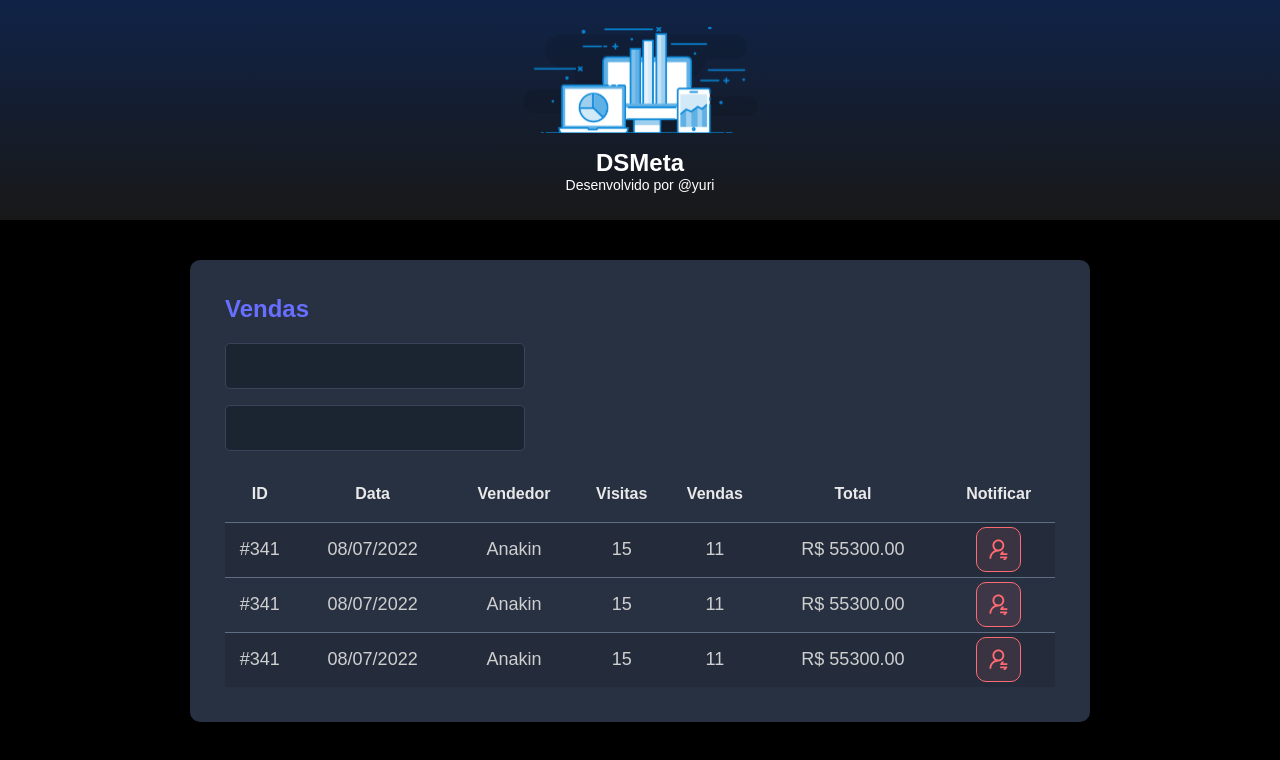
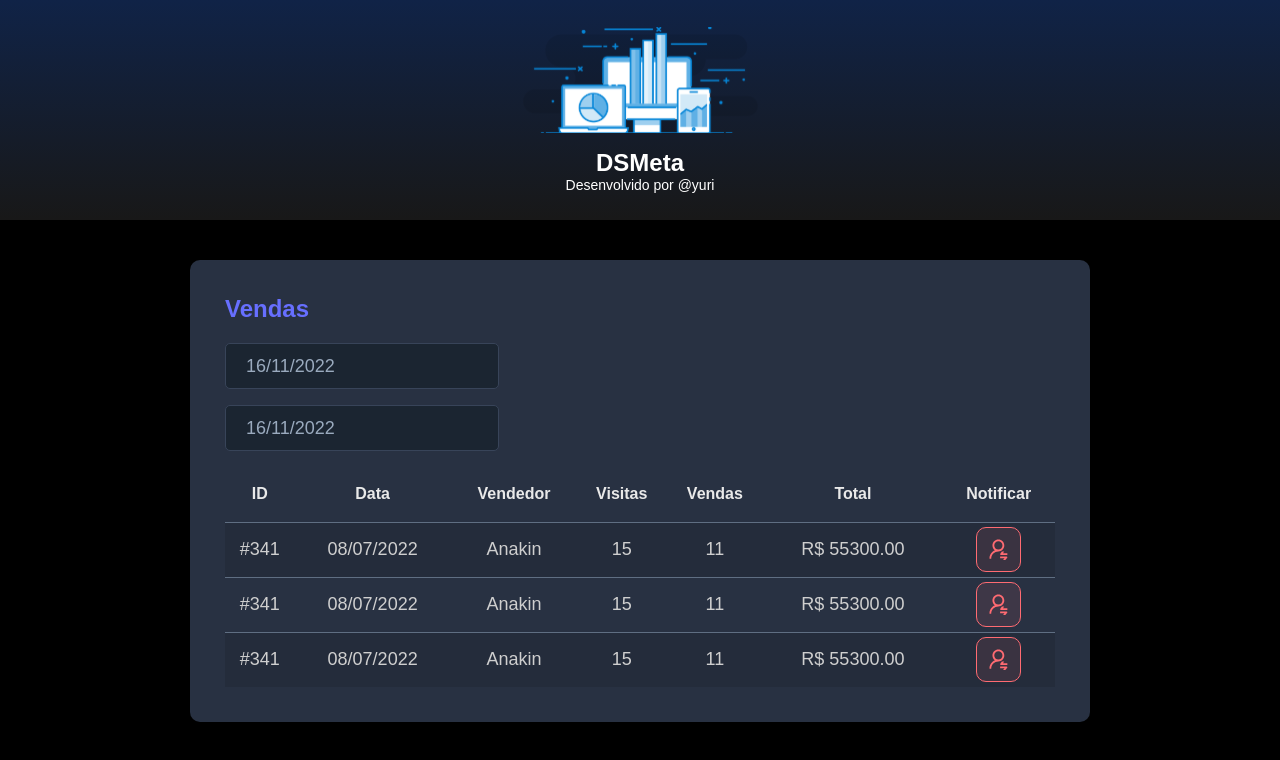
Before and after one commit to souzayuris/dsmeta, a React (Vite) app in the folder frontend/: page / in a window 1280 px wide. Shown: the top 760 px of the page. Built offline with nearby package versions, Linux system fonts and the light colour scheme.

Commit message:
DatePicker

```diff
--- a/frontend/package.json
+++ b/frontend/package.json
@@ -9,7 +9,9 @@
     "preview": "vite preview"
   },
   "dependencies": {
+    "@types/react-datepicker": "4.4.2",
     "react": "^18.2.0",
+    "react-datepicker": "4.8.0",
     "react-dom": "^18.2.0"
   },
   "devDependencies": {
--- a/frontend/src/components/SalesCard/index.tsx
+++ b/frontend/src/components/SalesCard/index.tsx
@@ -1,5 +1,8 @@
+import DatePicker from "react-datepicker";
+import "react-datepicker/dist/react-datepicker.css";
 import NotificationButton from '../NotificationButton'
 import './styles.css'
+
 
 function SalesCard() {
     return (
@@ -7,10 +10,20 @@
             <div className="dsmeta-card">
                 <h2 className="dsmeta-sales-title">Vendas</h2>
                 <div className="dsmeta-form-control-container">
-                    <input type="text" className="dsmeta-form-control" />
+                    <DatePicker
+                        selected={new Date()}
+                        onChange={(date: Date) => { }}
+                        className="dsmeta-form-control"
+                        dateFormat="dd/MM/yyyy"
+                    />
                 </div>
                 <div className="dsmeta-form-control-container">
-                    <input type="text" className="dsmeta-form-control" />
+                    <DatePicker
+                        selected={new Date()}
+                        onChange={(date: Date) => { }}
+                        className="dsmeta-form-control"
+                        dateFormat="dd/MM/yyyy"
+                    />
                 </div>
 
                 <div>
```
Also changed, not shown: 1 other file (tests, documents, lock files or other folders).
